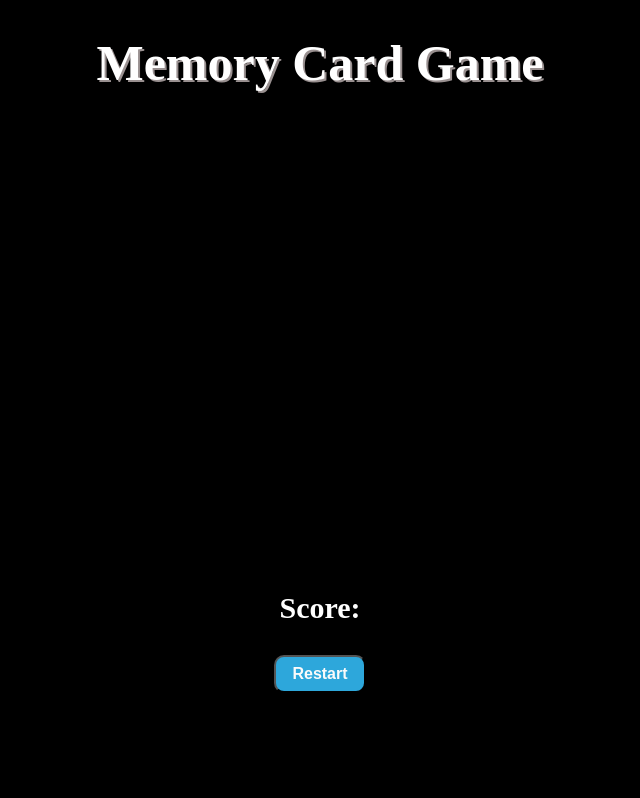
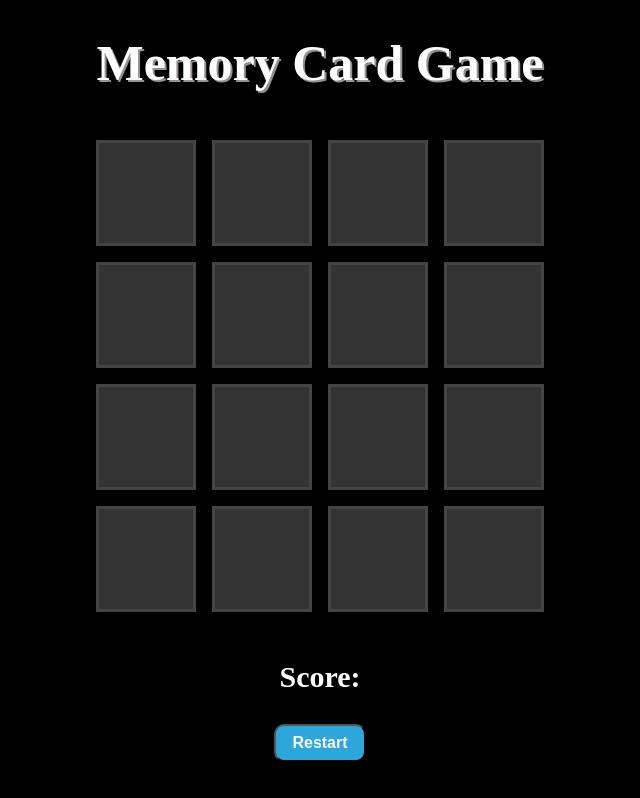
Before and after one commit to Deepak9912/Memory-card, a plain HTML site: page index.html in a window 1280 px wide. Shown: the whole page, without its empty margins (328-968 px from the left). Drawn offline with Linux system fonts and the light colour scheme.

Commit message:
add javascript to create div in the dom

```diff
--- a/index.html
+++ b/index.html
@@ -9,7 +9,9 @@
 </head>
 <body>
     <h1>Memory card Game</h1>
-    <div class="grid-container"></div>
+    <div class="tiles">
+        <!--tiles will be created created through JS dom here-->
+    </div>
     <p>Score: <span class="score"></span></p>
     <div class="actions">
         <button onclick="restart()">Restart</button>
--- a/script.js
+++ b/script.js
@@ -0,0 +1,31 @@
+const tilesContainer = document.querySelector('.tiles');
+const colors = ["aqua", "aquamarine", "crimson", "blue", "dodgerblue", "gold", "greenyellow", "teal"];
+const colorsPicklIST = [...colors, ...colors];
+const titleCount = colorsPicklIST.length
+
+// Game state
+let revealedCount = 0; //num of tiles user got guessed correct
+let activeTile = null; //tile, user just clicked on
+let awaitingEndOfMove = false //wait for incorrect tiles to move back
+
+//building tiles
+function buildTiles(color){
+    const element = document.createElement("div");
+
+    element.classList.add("tile");
+    element.setAttribute("data-color", color)
+
+    return element
+}
+
+// Building tiles in dom
+for(let i = 0; i < titleCount; i++){
+    const randomColor = Math.floor(Math.random() * colorsPicklIST.length);
+    const color = colorsPicklIST[randomColor];
+    const tile = buildTiles(color);
+
+    colorsPicklIST.splice(randomColor, 1);
+
+    tilesContainer.appendChild(tile);
+
+}
--- a/style.css
+++ b/style.css
@@ -32,21 +32,17 @@ p{
     font-size: 16px;
 }
 
-.grid-container{
+.tiles{
+    margin: 48px auto;
+    width: max-content;
     display: grid;
-    justify-content: center;
     grid-gap:16px;
-    grid-template-columns: repeat(6, 140px);
-    grid-template-rows: repeat(2, calc(140px / 2 * 3));
-
+    grid-template-columns: repeat(4, 100px);
 }
 
-.card{
-    height: calc(140px / 2 * 3);
-    width: 140px;
-    border-radius: 10px;
-    background-color: #fafafa;
-    position: relative;
-    transform-style: preserve-3d;
-    transition: all 0.5s ease-in-out;
+.tile{
+    background-color: #333333;
+    height: 100px;
+    border: 3px solid #444444;
+    cursor: pointer;
 }
```
